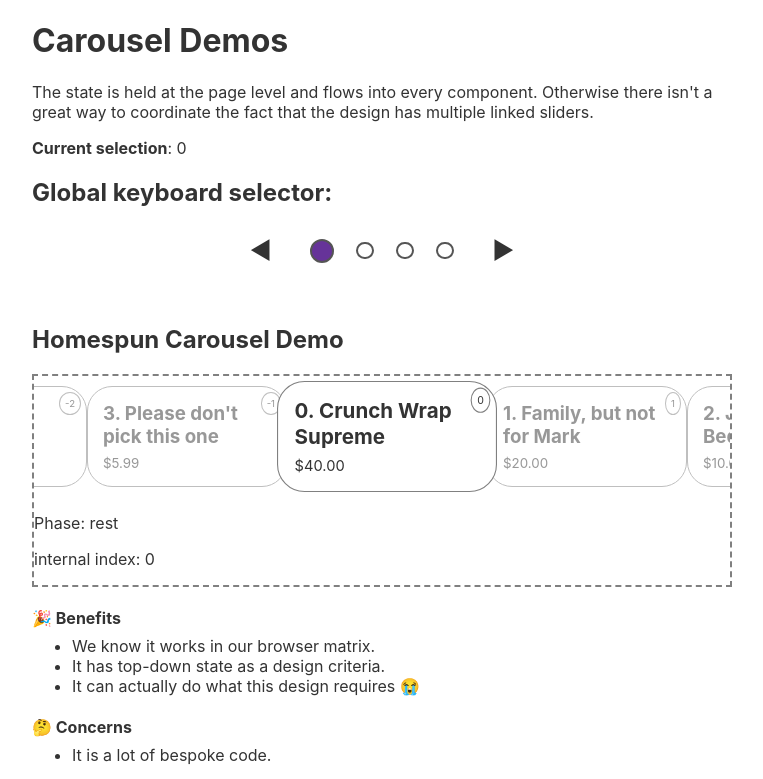
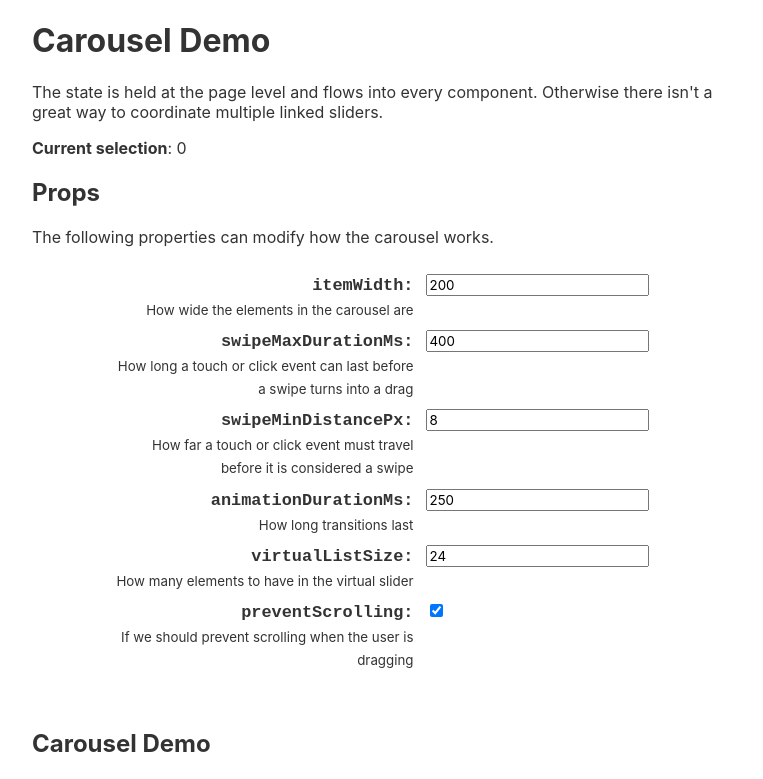
Before and after one commit to betaorbust/carousel, a React (Create React App) app: page / in a window 1280 px wide. Shown: the top 779 px of the page, without its empty margins (258-1021 px from the left). Built offline with nearby package versions, Linux system fonts and the light colour scheme.

Commit message:
feat: Document and get the demo ready.

```diff
--- a/src/app-root.tsx
+++ b/src/app-root.tsx
@@ -1,8 +1,9 @@
 /* @jsxImportSource @emotion/react */
-import React, { useCallback, useState } from 'react';
+import React, { useState } from 'react';
 import { css, Global } from '@emotion/react';
 import { CarouselControls } from './carousel-controls';
 import { CarouselDemo } from './demo-homespun';
+import { Props } from './props';
 
 const globalStyles = css`
 	& * {
@@ -48,26 +49,63 @@ const plans = [
 
 export const App: React.FC = () => {
 	const [currentIndex, setCurrentIndex] = useState(0);
-	const onChange = useCallback((index: number) => {
-		console.log('root onChange called, setting it to', index);
-		setCurrentIndex(index);
-	}, []);
+	const onChange = setCurrentIndex;
+
+	const [itemWidth, setItemWidth] = useState(200);
+	const [swipeMaxDurationMs, setSwipeMaxDurationMs] = useState(400);
+	const [swipeMinDistancePx, setSwipeMinDistancePx] = useState(8);
+	const [animationDurationMs, setAnimationDurationMs] = useState(250);
+	const [virtualListSize, setVirtualListSize] = useState(plans.length * 6);
+	const [preventScrolling, setPreventScrolling] = useState(true);
 
 	return (
 		<>
 			<Global styles={globalStyles} />
 			<div className="App" css={appStyles}>
-				<h1>Carousel Demos</h1>
+				<h1>Carousel Demo</h1>
 				<p>
 					The state is held at the page level and flows into every
 					component. Otherwise there isn&apos;t a great way to
-					coordinate the fact that the design has multiple linked
-					sliders.
+					coordinate multiple linked sliders.
 				</p>
 				<div>
 					<strong>Current selection</strong>: {currentIndex}
 				</div>
-				<h2>Global keyboard selector:</h2>
+				<Props
+					itemWidth={itemWidth}
+					setItemWidth={setItemWidth}
+					swipeMaxDurationMs={swipeMaxDurationMs}
+					setSwipeMaxDurationMs={setSwipeMaxDurationMs}
+					swipeMinDistancePx={swipeMinDistancePx}
+					setSwipeMinDistancePx={setSwipeMinDistancePx}
+					animationDurationMs={animationDurationMs}
+					setAnimationDurationMs={setAnimationDurationMs}
+					virtualListSize={virtualListSize}
+					setVirtualListSize={setVirtualListSize}
+					preventScrolling={preventScrolling}
+					setPreventScrolling={setPreventScrolling}
+				/>
+
+				<CarouselDemo
+					currentIndex={currentIndex}
+					onChangeIndex={onChange}
+					plans={plans}
+					itemWidth={itemWidth}
+					swipeMaxDurationMs={swipeMaxDurationMs}
+					swipeMinDistancePx={swipeMinDistancePx}
+					animationDurationMs={animationDurationMs}
+					virtualListSize={virtualListSize}
+					preventScrolling={preventScrolling}
+				/>
+
+				<h2>Accessible selector:</h2>
+				<p>
+					The state of the carousel can be set externally with no
+					knowledge of the virtual list inside the carousel. As an
+					infinite list is not friendly for screen readers or keyboard
+					navigation, a navigation unit like this can be used to
+					provide accessible access.
+				</p>
 				<div style={{ margin: '10px auto', textAlign: 'center' }}>
 					<CarouselControls
 						indexLabels={plans.map(
@@ -79,11 +117,38 @@ export const App: React.FC = () => {
 					/>
 				</div>
 
-				<CarouselDemo
-					currentIndex={currentIndex}
-					onChangeIndex={onChange}
-					plans={plans}
-				/>
+				<h4>🎉 Benefits</h4>
+				<ul>
+					<li>We know it works in our browser matrix.</li>
+					<li>It has top-down state as a design criteria.</li>
+					<li>It can actually do what this design requires 😭</li>
+				</ul>
+				<h4>🤔 Concerns</h4>
+				<ul>
+					<li>It is a lot of bespoke code.</li>
+				</ul>
+				<h4>🚧 Current Blockers</h4>
+				<ul>
+					<li>
+						✅ <del>Animation when wrapping virtual list pops</del>
+						<br />
+						<strong>Update:</strong> Now fully virtualized list
+						means the animation does not pop around. 🎉
+					</li>
+					<li>
+						✅{' '}
+						<del>
+							Only responds to swipe, not tracking finger like the
+							fancier ones.
+						</del>
+						<br />
+						<strong>Update:</strong> Now has finger tracking! 🎉
+					</li>
+					<li>
+						❌ I have not looked at RTL yet and we probably need to
+						understand what we want to do in that case.
+					</li>
+				</ul>
 			</div>
 		</>
 	);
--- a/src/carousel/carousel.tsx
+++ b/src/carousel/carousel.tsx
@@ -88,7 +88,7 @@ export const Carousel: React.FC<CarouselProps> = ({
 		currentIndex + Math.round(virtualListSize / 2),
 	);
 	const [transform, setTransform] = useState('none');
-	const [manuallyScrolling, setManuallyScrolling] = useState(false);
+	const [manuallyDragging, setManuallyDragging] = useState(false);
 	const interactionRef = useRef({
 		startTime: 0,
 		touchXLast: 0,
@@ -99,8 +99,7 @@ export const Carousel: React.FC<CarouselProps> = ({
 	// Re-render on window sizing changes.
 	const windowSize = useWindowSize();
 
-	// Calculate and set updated desiredOffset, which will be
-	// shifted towards 0 as animations complete.
+	// Set the internal index to be the nearest virtual index
 	useEffect(() => {
 		setInternalIndex(
 			getNearestVirtualIndexMappingToReal(
@@ -111,8 +110,9 @@ export const Carousel: React.FC<CarouselProps> = ({
 		);
 	}, [currentIndex, itemCount, internalIndex]);
 
-	// If there are desiredOffsets, move them towards 0 by triggering
-	// a single animation shift.
+	// If we have outstanding motions to do, kick them off
+	// and then trigger a reconciliation so we can update
+	// the virtual list after things have stopped moving.
 	useEffect(() => {
 		if (
 			transitionPhase !== 'rest' ||
@@ -139,6 +139,8 @@ export const Carousel: React.FC<CarouselProps> = ({
 		animationDurationMs,
 	]);
 
+	// During reconciliation, update the virtual list to center the
+	// current index, and provide new elements on either side.
 	useEffect(() => {
 		if (transitionPhase === 'reconcile') {
 			const halfOfVirtualList = Math.round((virtualListSize - 1) / 2);
@@ -148,11 +150,15 @@ export const Carousel: React.FC<CarouselProps> = ({
 		}
 	}, [transitionPhase, itemCount, internalIndex, virtualListSize]);
 
-	const onManualScrollMove:
+	// Handle dragging internally because of the performance impact
+	// that would happen if it rendered the react components on every frame.
+	// It tracks manual drags, updating a ref and the raw styles in vanilla JS
+	// until the drag is complete.
+	const onManualMove:
 		| React.MouseEventHandler<HTMLDivElement> &
 				React.TouchEventHandler<HTMLDivElement> = useCallback(
 		(event) => {
-			if (manuallyScrolling && shifterRef.current) {
+			if (manuallyDragging && shifterRef.current) {
 				// This could come from a touch or a mouse event so we have to
 				// pull the x coordinate from the right place
 				const x =
@@ -170,11 +176,13 @@ export const Carousel: React.FC<CarouselProps> = ({
 				}px)`;
 			}
 		},
-		[manuallyScrolling],
+		[manuallyDragging],
 	);
 
+	// During a manual drag, if preventScrolling is set, we attach a touchmove
+	// event to kill the scroll event.
 	useEffect(() => {
-		if (manuallyScrolling && preventScrolling) {
+		if (manuallyDragging && preventScrolling) {
 			document.addEventListener('touchmove', preventDefault, {
 				passive: false,
 			});
@@ -184,12 +192,16 @@ export const Carousel: React.FC<CarouselProps> = ({
 		return () => {
 			document.removeEventListener('touchmove', preventDefault);
 		};
-	}, [manuallyScrolling, preventScrolling]);
+	}, [manuallyDragging, preventScrolling]);
 
-	// Things to do when a user swipes
+	// Initially this relied a lot more on useSwipeable, but as the complexity
+	// of all our interactions grew, everything ended up having to be moved into
+	// the onTouchStartOrOnMouseDown and onTouchEndOrOnMouseUp handlers, so this
+	// is a good candidate for a refactor to remove the dependency and just use the
+	// native handlers directly.
 	const swipeableHandlers = useSwipeable({
 		onTouchStartOrOnMouseDown: ({ event }) => {
-			setManuallyScrolling(true);
+			setManuallyDragging(true);
 			// We start where we are
 			interactionRef.current.carouselInitialOffset = positionCurrentIndex(
 				internalIndex,
@@ -206,7 +218,7 @@ export const Carousel: React.FC<CarouselProps> = ({
 			}
 		},
 		onTouchEndOrOnMouseUp: () => {
-			setManuallyScrolling(false);
+			setManuallyDragging(false);
 			const { touchXStart, touchXLast, startTime } =
 				interactionRef.current;
 			const delta = touchXStart - touchXLast;
@@ -249,7 +261,7 @@ export const Carousel: React.FC<CarouselProps> = ({
 		trackMouse: true,
 	});
 
-	// The swiper mechanism uses its own ref, so we're
+	// useSwipeable uses its own ref, so we're
 	// using a callback ref to get ahold of it and
 	// assign that ref to our own outsideRef so we can
 	// apply styles etc. to it.
@@ -263,6 +275,8 @@ export const Carousel: React.FC<CarouselProps> = ({
 		[swipeableHandlers],
 	);
 
+	// Function that gets called whenever a user clicks an element
+	// in the virtual list.
 	const onClickIndex = useCallback(
 		(index: number) => {
 			// Don't bother to re-render if we're already on the index
@@ -289,16 +303,21 @@ export const Carousel: React.FC<CarouselProps> = ({
 			);
 		},
 		// Update between phases and any time the window size changes
-		[internalIndex, transitionPhase, windowSize],
+		[internalIndex, transitionPhase, windowSize, itemWidth],
 	);
 
+	// We only use the css transition for transform when we're letting
+	// the elements settle during the move phase. In reconciliation and
+	// rest, we don't want the transition to happen (because we're updating
+	// the virtual list, and we don't want to see the shift)
+	// During manual dragging, we don't want the transition because we want
+	// the elements to track as close to the touch as possible.
 	const transition =
-		transitionPhase === 'rest' || manuallyScrolling
-			? 'none'
-			: `transform ${animationDurationMs / 1000}s ease-out`;
-	// const touchAction =
-	// 	transitionPhase === 'rest' && !manuallyScrolling ? 'auto' : 'none';
+		transitionPhase === 'move' && !manuallyDragging
+			? `transform ${animationDurationMs / 1000}s ease-out`
+			: 'none';
 	return (
+		<>
 			<div
 				// This entire component is hidden from screen readers and keyboard
 				// navigation because the infinite virtual list of buttons is a terrible
@@ -313,8 +332,8 @@ export const Carousel: React.FC<CarouselProps> = ({
 				<div
 					ref={shifterRef}
 					css={shifterStyles}
-				onMouseMove={onManualScrollMove}
-				onTouchMove={onManualScrollMove}
+					onMouseMove={onManualMove}
+					onTouchMove={onManualMove}
 					style={{
 						transition,
 						transform,
@@ -330,8 +349,9 @@ export const Carousel: React.FC<CarouselProps> = ({
 						renderItemAtIndex={renderItemAtIndex}
 					/>
 				</div>
+			</div>
 			<p>Phase: {transitionPhase}</p>
 			<p>internal index: {internalIndex}</p>
-		</div>
+		</>
 	);
 };
--- a/src/demo-homespun.tsx
+++ b/src/demo-homespun.tsx
@@ -7,7 +7,6 @@ import { Carousel } from './carousel/carousel';
 import { getRealIndex } from './carousel/helpers';
 
 const elementStyles = css`
-	width: 200px;
 	display: flex;
 	flex-direction: column;
 	padding: 15px;
@@ -16,11 +15,20 @@ const elementStyles = css`
 	box-sizing: border-box;
 	margin: 10px 5px;
 	opacity: 0.5;
-	transition: transform 0.5s ease-in-out, opacity 0.5s ease-in-out;
-	background-color: white;
+	// This is set unrealistically high so that the animation barely starts
+	// before we supersede the transition with the on-element style
+	transition: transform 10s ease-in-out, opacity 10s ease-in-out;
+	color: white;
 	z-index: 1;
 	position: relative;
 	user-select: none;
+	background: linear-gradient(
+			318.25deg,
+			#e50914 0%,
+			rgba(74, 42, 150, 0.5) 92.16%,
+			rgba(74, 42, 150, 0) 128.15%
+		),
+		#1d529d;
 	.current & {
 		transform: scale(1.1);
 		opacity: 1;
@@ -33,26 +41,44 @@ const elementStyles = css`
 
 const indexStyle = css`
 	position: absolute;
-	top: 5px;
-	right: 5px;
+	bottom: 4px;
+	right: 4px;
+	min-width: 3em;
+	min-height: 3em;
 	font-size: 0.6em;
 	text-align: center;
 	background-color: white;
+	color: darkgray;
 	border-radius: 50%;
 	border: solid 1px gray;
 	padding: 5px;
+	display: flex;
+	align-items: center;
+	justify-content: center;
 `;
 
 type DemoProps = {
 	onChangeIndex: (index: number) => void;
 	currentIndex: number;
 	plans: { name: string; price: string }[];
+	itemWidth: number;
+	swipeMaxDurationMs: number;
+	swipeMinDistancePx: number;
+	animationDurationMs: number;
+	virtualListSize: number;
+	preventScrolling: boolean;
 };
 
 export const CarouselDemo: React.FC<DemoProps> = ({
 	onChangeIndex,
 	currentIndex,
 	plans,
+	itemWidth,
+	swipeMaxDurationMs,
+	swipeMinDistancePx,
+	animationDurationMs,
+	virtualListSize,
+	preventScrolling,
 }) => {
 	// Make up a function to render an arbitrary card at any given index
 	const renderItem = useCallback(
@@ -62,7 +88,17 @@ export const CarouselDemo: React.FC<DemoProps> = ({
 			const { name, price } = plans[planIndex];
 			return (
 				<CarouselItem key={name} itemKey={name}>
-					<div css={elementStyles}>
+					<div
+						css={elementStyles}
+						style={{
+							width: `${itemWidth}px`,
+							transition: `transform ${
+								animationDurationMs / 1000
+							}s ease-in-out, opacity ${
+								animationDurationMs / 1000
+							}s ease-in-out`,
+						}}
+					>
 						<div>
 							<h3>{name}</h3>
 							<sub>{price}</sub>
@@ -72,58 +108,31 @@ export const CarouselDemo: React.FC<DemoProps> = ({
 				</CarouselItem>
 			);
 		},
-		[plans],
+		[plans, itemWidth, animationDurationMs],
 	);
 
 	return (
 		<>
-			<h2 style={{ marginTop: '50px' }}>Homespun Carousel Demo</h2>
+			<h2 style={{ marginTop: '50px' }}>Carousel Demo</h2>
+			<p>
+				This carousel can handle swipes, drags, clicks/touches, provides
+				an infinitely scrollable list of virtualized elements, and is
+				built to support major browsers back to 2015.
+			</p>
 			<div style={{ border: 'dashed 2px gray' }}>
 				<Carousel
 					onClickIndex={onChangeIndex}
 					currentIndex={currentIndex}
 					itemCount={plans.length}
-					itemWidth={200}
+					itemWidth={itemWidth}
 					renderItemAtIndex={renderItem}
-					swipeMaxDurationMs={400}
-					swipeMinDistancePx={8}
-					animationDurationMs={250}
-					virtualListSize={plans.length * 6}
-					preventScrolling
+					swipeMaxDurationMs={swipeMaxDurationMs}
+					swipeMinDistancePx={swipeMinDistancePx}
+					animationDurationMs={animationDurationMs}
+					virtualListSize={virtualListSize}
+					preventScrolling={preventScrolling}
 				/>
 			</div>
-			<h4>🎉 Benefits</h4>
-			<ul>
-				<li>We know it works in our browser matrix.</li>
-				<li>It has top-down state as a design criteria.</li>
-				<li>It can actually do what this design requires 😭</li>
-			</ul>
-			<h4>🤔 Concerns</h4>
-			<ul>
-				<li>It is a lot of bespoke code.</li>
-			</ul>
-			<h4>🚧 Current Blockers</h4>
-			<ul>
-				<li>
-					✅ <del>Animation when wrapping virtual list pops</del>
-					<br />
-					<strong>Update:</strong> Now fully virtualized list means
-					the animation does not pop around. 🎉
-				</li>
-				<li>
-					✅{' '}
-					<del>
-						Only responds to swipe, not tracking finger like the
-						fancier ones.
-					</del>
-					<br />
-					<strong>Update:</strong> Now has finger tracking! 🎉
-				</li>
-				<li>
-					❌ I have not looked at RTL yet and we probably need to
-					understand what we want to do in that case.
-				</li>
-			</ul>
 		</>
 	);
 };
--- /dev/null
+++ b/src/props.tsx
@@ -0,0 +1,150 @@
+/* @jsxImportSource @emotion/react */
+
+import React from 'react';
+import { css } from '@emotion/react';
+
+type PropsProps = {
+	itemWidth: number;
+	setItemWidth: React.Dispatch<React.SetStateAction<number>>;
+	swipeMaxDurationMs: number;
+	setSwipeMaxDurationMs: React.Dispatch<React.SetStateAction<number>>;
+	swipeMinDistancePx: number;
+	setSwipeMinDistancePx: React.Dispatch<React.SetStateAction<number>>;
+	animationDurationMs: number;
+	setAnimationDurationMs: React.Dispatch<React.SetStateAction<number>>;
+	virtualListSize: number;
+	setVirtualListSize: React.Dispatch<React.SetStateAction<number>>;
+	preventScrolling: boolean;
+	setPreventScrolling: React.Dispatch<React.SetStateAction<boolean>>;
+};
+const tableStyles = css`
+	border-collapse: separate;
+	border-spacing: 10px;
+	margin: 0 auto;
+`;
+
+const labelTdStyles = css`
+	max-width: 300px;
+	text-align: right;
+`;
+const labelStyles = css`
+	font-family: monospace;
+	font-weight: bold;
+	font-size: 1.3em;
+`;
+const inputStyles = css`
+	vertical-align: top;
+`;
+
+export const Props: React.FC<PropsProps> = ({
+	itemWidth,
+	setItemWidth,
+	swipeMaxDurationMs,
+	setSwipeMaxDurationMs,
+	swipeMinDistancePx,
+	setSwipeMinDistancePx,
+	animationDurationMs,
+	setAnimationDurationMs,
+	virtualListSize,
+	setVirtualListSize,
+	preventScrolling,
+	setPreventScrolling,
+}) => {
+	type InputType<T> = Readonly<
+		[
+			name: string,
+			description: string,
+			value: T,
+			setValue: T extends boolean
+				? typeof setPreventScrolling
+				: typeof setAnimationDurationMs,
+			type: T extends boolean ? 'checkbox' : 'numeric',
+		]
+	>;
+	const inputs: Readonly<(InputType<number> | InputType<boolean>)[]> = [
+		[
+			'itemWidth',
+			'How wide the elements in the carousel are',
+			itemWidth,
+			setItemWidth,
+			'numeric',
+		],
+		[
+			'swipeMaxDurationMs',
+			'How long a touch or click event can last before a swipe turns into a drag',
+			swipeMaxDurationMs,
+			setSwipeMaxDurationMs,
+			'numeric',
+		],
+		[
+			'swipeMinDistancePx',
+			'How far a touch or click event must travel before it is considered a swipe',
+			swipeMinDistancePx,
+			setSwipeMinDistancePx,
+			'numeric',
+		],
+		[
+			'animationDurationMs',
+			'How long transitions last',
+			animationDurationMs,
+			setAnimationDurationMs,
+			'numeric',
+		],
+		[
+			'virtualListSize',
+			'How many elements to have in the virtual slider',
+			virtualListSize,
+			setVirtualListSize,
+			'numeric',
+		],
+		[
+			'preventScrolling',
+			'If we should prevent scrolling when the user is dragging',
+			preventScrolling,
+			setPreventScrolling,
+			'checkbox',
+		],
+	] as const;
+
+	return (
+		<form onSubmit={(e): void => e.preventDefault()}>
+			<h2>Props</h2>
+			<p>The following properties can modify how the carousel works.</p>
+			<table css={tableStyles}>
+				{inputs.map(
+					([name, description, value, setValue, itemType]) => (
+						<tr key={name}>
+							<td css={labelTdStyles}>
+								<label css={labelStyles} htmlFor={name}>
+									{name}:
+								</label>
+								<br />
+								<sub>{description}</sub>
+							</td>
+
+							<td css={inputStyles}>
+								<input
+									id={name}
+									value={`${value}`}
+									onChange={(e): void => {
+										if (itemType === 'checkbox') {
+											setValue(e.target.checked);
+										} else {
+											setValue(Number(e.target.value));
+										}
+									}}
+									checked={itemType === 'checkbox' && value}
+									type={
+										itemType === 'checkbox'
+											? 'checkbox'
+											: 'number'
+									}
+								/>
+							</td>
+						</tr>
+					),
+				)}
+			</table>
+		</form>
+	);
+};
```
Also changed, not shown: package.json (+6 -6 lines), 1 other file (tests, documents, lock files or other folders). Lines whose indentation alone changed are shown as unchanged.
